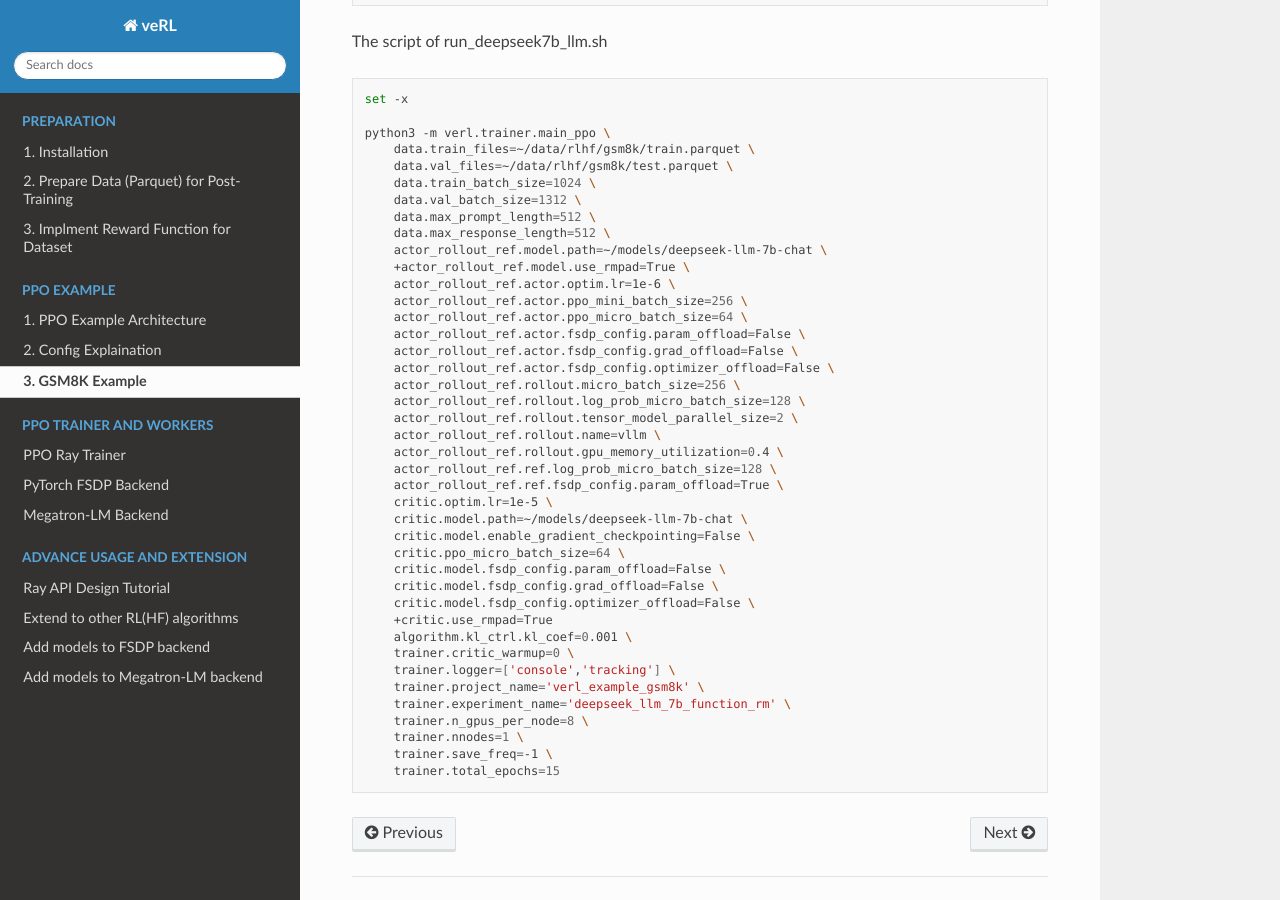
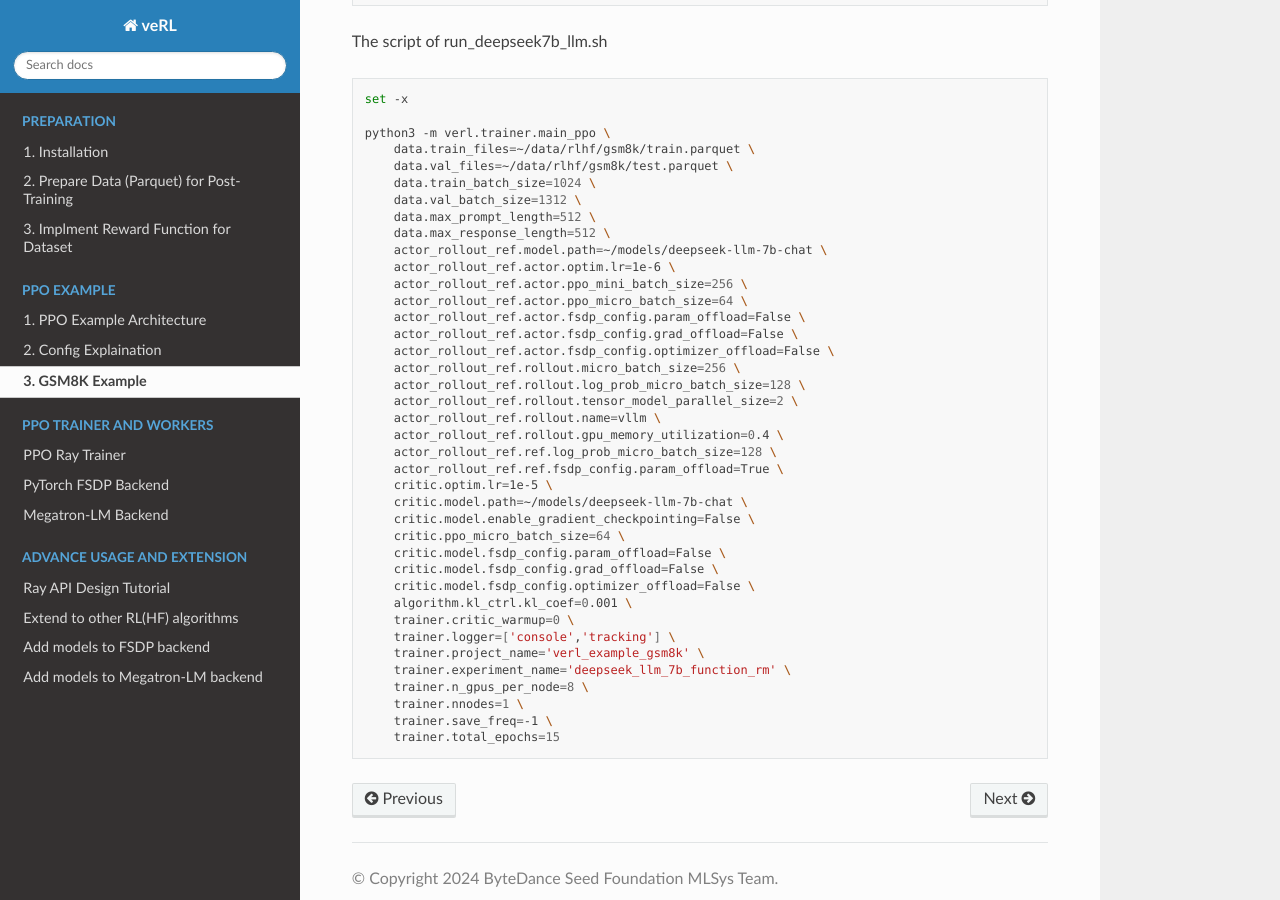
Before and after one commit to PeterSH6/verl-doc, a Sphinx documentation site: the page built from docs/examples/gsm8k_example.rst, in a window 1280 px wide and 900 px high, scrolled down 2508 px. Built offline with Sphinx 7.4.7 and the Read the Docs theme 3.1.0, drawn with Linux system fonts in a browser that asks for light colours.

Commit message:
remove rmpad

```diff
--- a/docs/examples/gsm8k_example.rst
+++ b/docs/examples/gsm8k_example.rst
@@ -134,7 +134,6 @@ The script of run_deepseek7b_llm.sh
        data.max_prompt_length=512 \
        data.max_response_length=512 \
        actor_rollout_ref.model.path=~/models/deepseek-llm-7b-chat \
-       +actor_rollout_ref.model.use_rmpad=True \
        actor_rollout_ref.actor.optim.lr=1e-6 \
        actor_rollout_ref.actor.ppo_mini_batch_size=256 \
        actor_rollout_ref.actor.ppo_micro_batch_size=64 \
@@ -155,7 +154,6 @@ The script of run_deepseek7b_llm.sh
        critic.model.fsdp_config.param_offload=False \
        critic.model.fsdp_config.grad_offload=False \
        critic.model.fsdp_config.optimizer_offload=False \
-       +critic.use_rmpad=True
        algorithm.kl_ctrl.kl_coef=0.001 \
        trainer.critic_warmup=0 \
        trainer.logger=['console','tracking'] \
--- a/docs/preparation/install.rst
+++ b/docs/preparation/install.rst
@@ -46,7 +46,6 @@ found in :doc:`FSDP Workers<../workers/fsdp_workers>`.
 
    # install vllm
    pip3 install vllm==0.5.4
-   pip3 install liger_kernel
    pip3 install ray==2.10 # other version may have bug
 
    # flash attention 2
```
